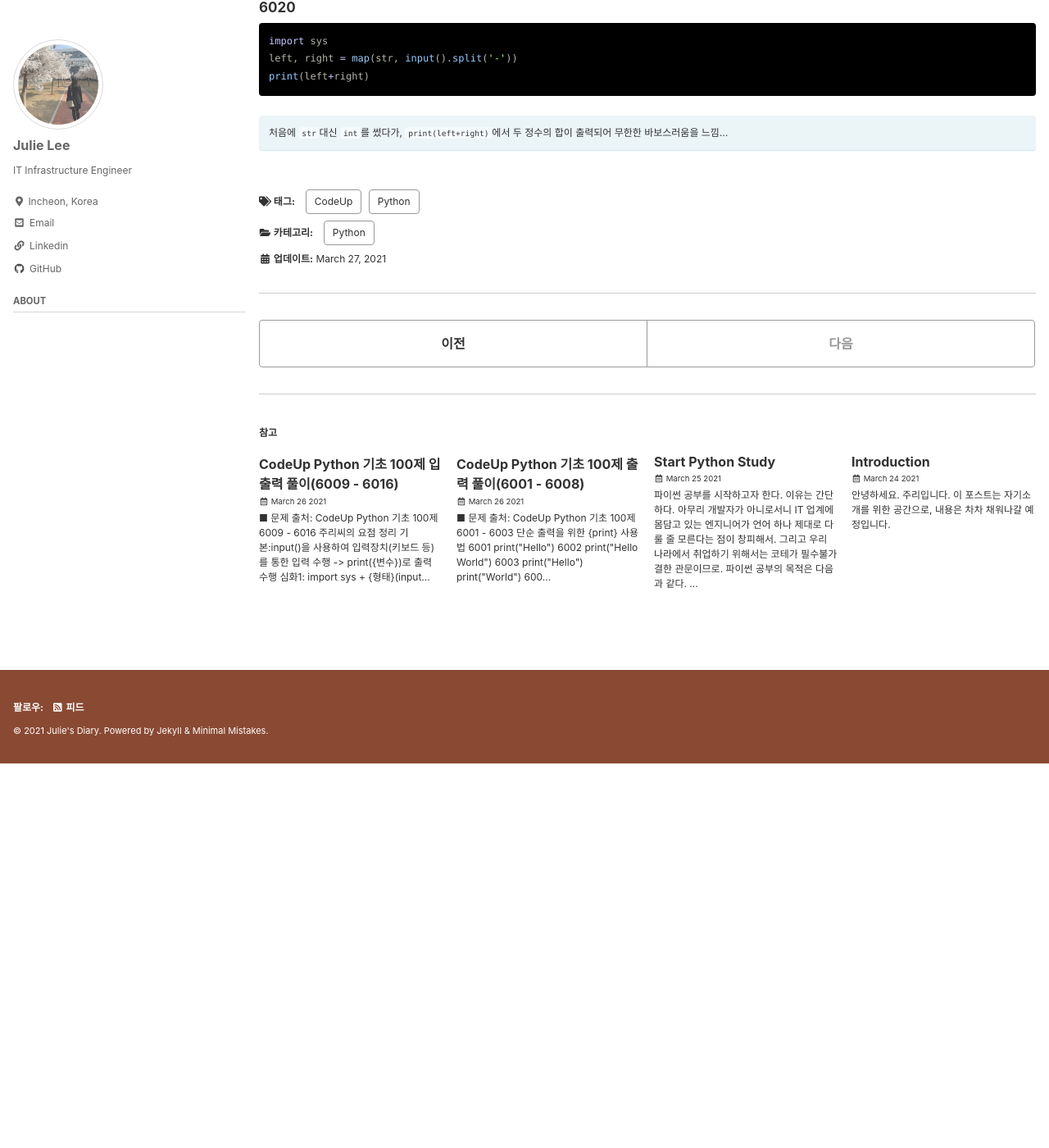
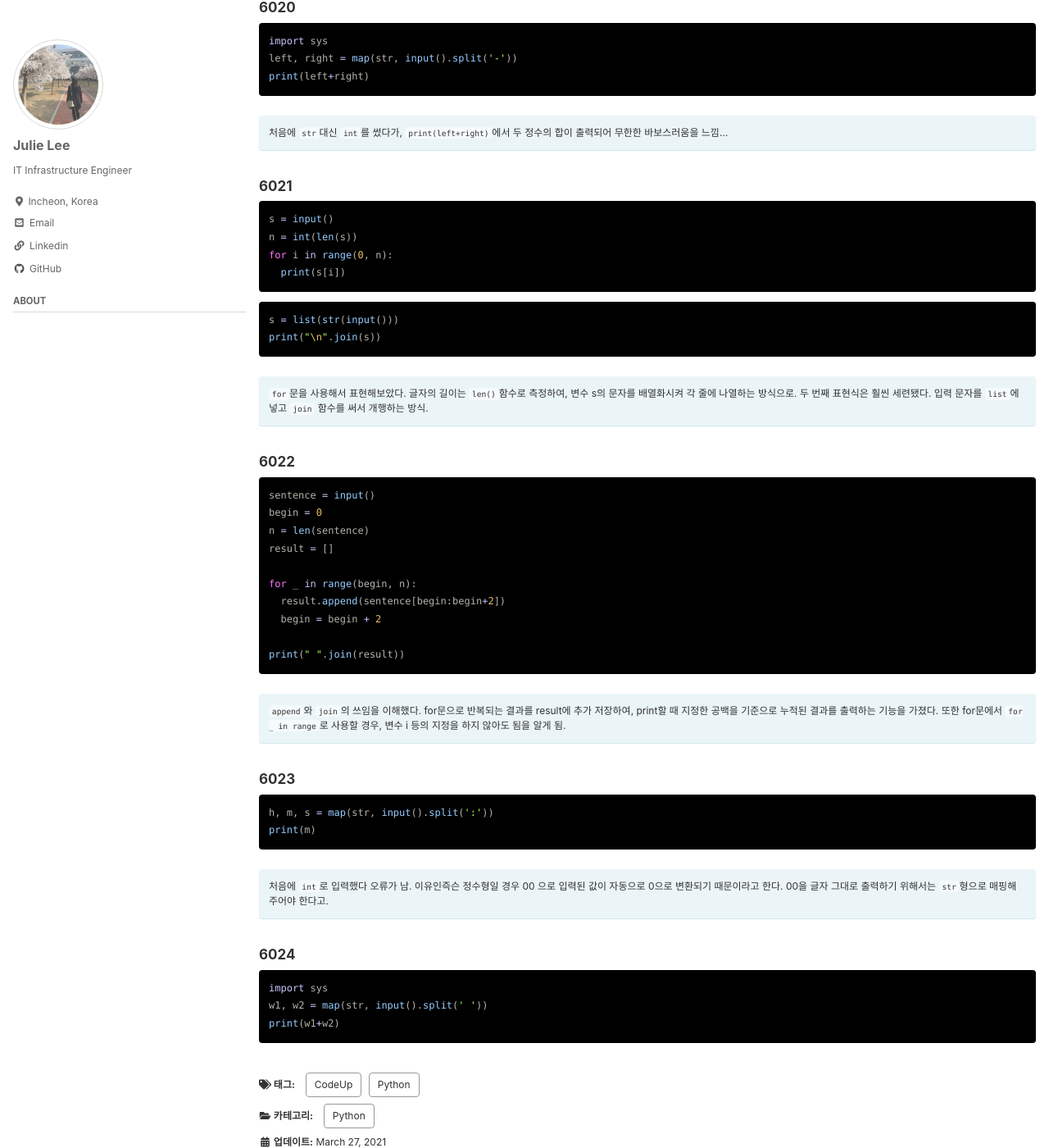
Before and after one commit to smilejulie0812/smilejulie0812.github.io, a Jekyll site: the page built from _posts/2021-03-27-codeup003.md, in a window 1280 px wide and 1400 px high, scrolled down 972 px. Shown: the whole window at 82% size. Built offline with Jekyll 4.4.1, drawn with Linux system fonts in a browser that asks for light colours; cached includes are drawn as plain includes; before the commit the page ends 1903 px from its top, so only the background shows below that; some of the changed text lies outside the part shown.

Commit message:
Update 2021-03-27-codeup003.md

````diff
--- a/_posts/2021-03-27-codeup003.md
+++ b/_posts/2021-03-27-codeup003.md
@@ -1,5 +1,5 @@
 ---
-title: "CodeUp Python 기초 100제 입출력 풀이(6017 - 6020)"
+title: "CodeUp Python 기초 100제 입출력 풀이(6017 - 6024)"
 excerpt_separator: "<!--more-->"
 categories:
   - Python
@@ -12,7 +12,7 @@ sidebar:
 
 ■ 문제 출처: [CodeUp Python 기초 100제](https://codeup.kr/problemsetsol.php?psid=33)
 
-## 6017 - 6020
+## 6017 - 6024
 
 #### 6017
 ```python
@@ -49,3 +49,50 @@ print(left+right)
 ```
 처음에 `str`대신 `int`를 썼다가, `print(left+right)`에서 두 정수의 합이 출력되어 무한한 바보스러움을 느낌...
 {: .notice--info}
+
+#### 6021
+```python
+s = input()
+n = int(len(s))
+for i in range(0, n):
+  print(s[i])
+```
+
+```python
+s = list(str(input()))
+print("\n".join(s))
+```
+`for`문을 사용해서 표현해보았다. 글자의 길이는 `len()`함수로 측정하여, 변수 s의 문자를 배열화시켜 각 줄에 나열하는 방식으로.
+두 번째 표현식은 훨씬 세련됐다. 입력 문자를 `list`에 넣고 `join` 함수를 써서 개행하는 방식.
+{: .notice--info}
+
+#### 6022
+```python
+sentence = input()
+begin = 0
+n = len(sentence)
+result = []
+
+for _ in range(begin, n):
+  result.append(sentence[begin:begin+2])
+  begin = begin + 2
+
+print(" ".join(result))
+```
+`append`와 `join`의 쓰임을 이해했다. for문으로 반복되는 결과를 result에 추가 저장하여, print할 때 지정한 공백을 기준으로 누적된 결과를 출력하는 기능을 가졌다. 또한 for문에서 `for _ in range`로 사용할 경우, 변수 i 등의 지정을 하지 않아도 됨을 알게 됨.
+{: .notice--info}
+
+#### 6023
+```python
+h, m, s = map(str, input().split(':'))
+print(m)
+```
+처음에 `int`로 입력했다 오류가 남. 이유인즉슨 정수형일 경우 00 으로 입력된 값이 자동으로 0으로 변환되기 때문이라고 한다. 00을 글자 그대로 출력하기 위해서는 `str`형으로 매핑해 주어야 한다고.
+{: .notice--info}
+
+#### 6024
+```python
+import sys
+w1, w2 = map(str, input().split(' '))
+print(w1+w2)
+```
````
